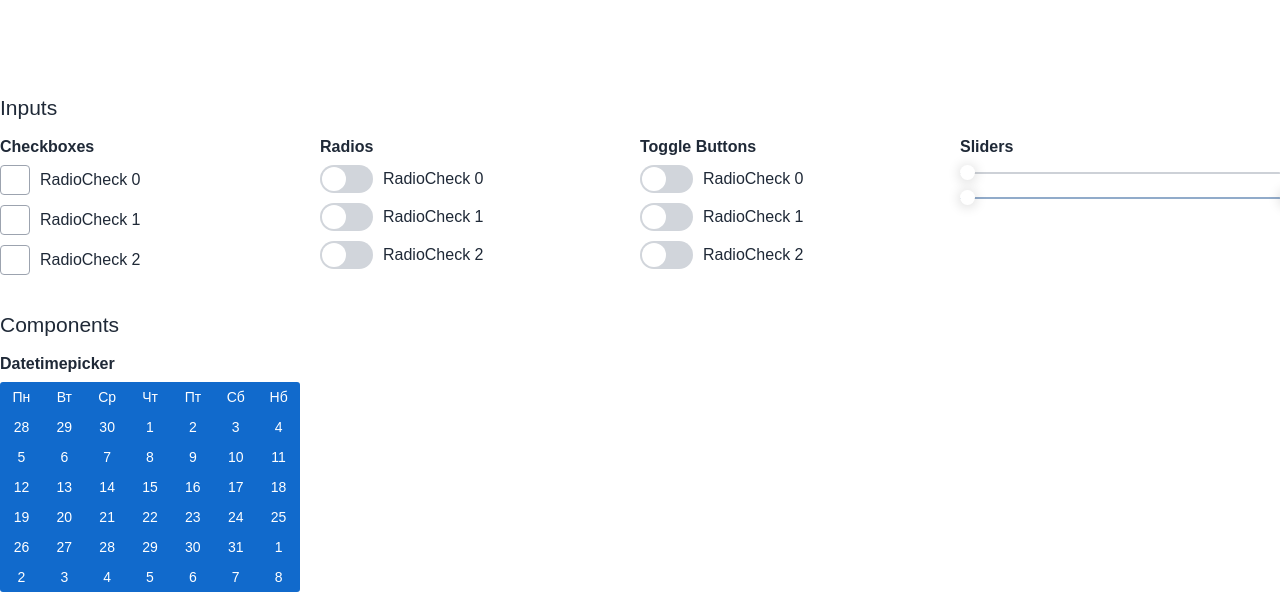
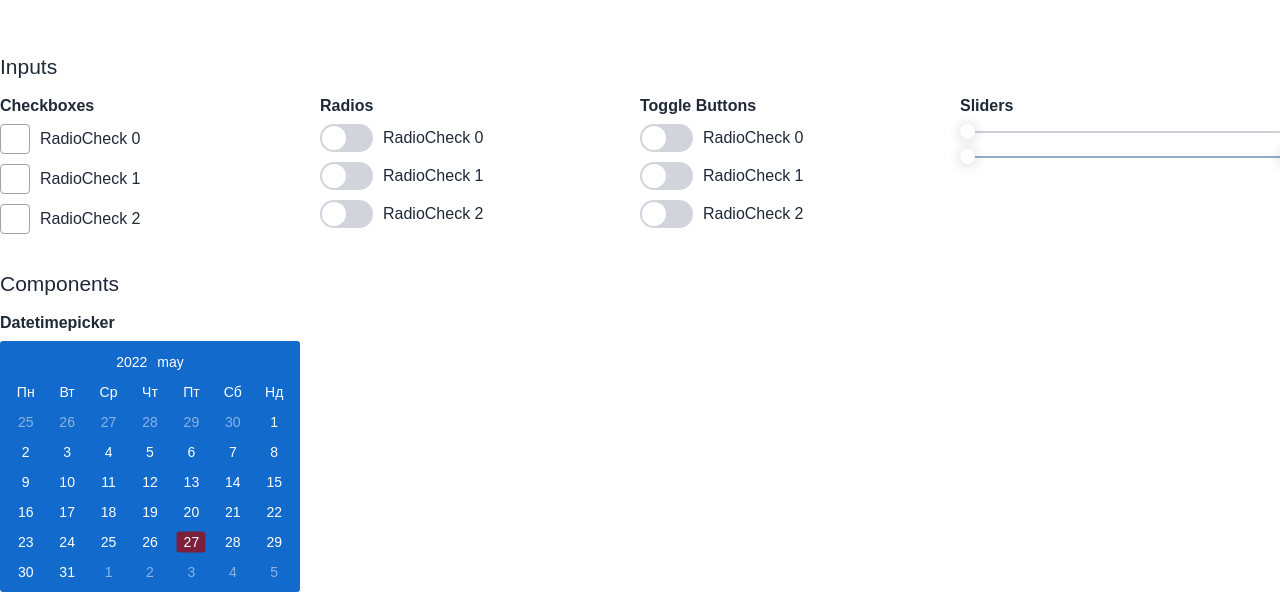
Before and after one commit to cyber-wf13/vue-kit, a Vue app: page / in a window 1280 px wide. Shown: the part 193-800 px from the top of the page. Built offline with nearby package versions, Linux system fonts and the light colour scheme; the HTML template or start-up script is replaced by a standard one.

Commit message:
Add action button to manipulate date

```diff
--- a/src/components/DatetimepickerCalendar.vue
+++ b/src/components/DatetimepickerCalendar.vue
@@ -1,7 +1,44 @@
 <template>
   <div class="calendar">
     <div class="calendar__head">
-      <div class="calendar__head-actions"></div>
+      <div class="calendar__head-actions calendar-actions">
+        <div class="calendar-actions__items calendar-actions__prev">
+          <button
+            class="calendar-actions__prev-year calendar-actions__button"
+            @click="yearPrevUpdate"
+          >
+            <i class="fa-solid fa-angles-left"></i>
+          </button>
+          <button
+            class="calendar-actions__prev-month calendar-actions__button"
+            @click="monthPrevUpdate"
+          >
+            <i class="fa-solid fa-chevron-left"></i>
+          </button>
+        </div>
+        <div class="calendar-actions__dates">
+          <span class="calendar-actions__year calendar-actions__date">{{
+            selectedYear
+          }}</span>
+          <span class="calendar-actions__month calendar-actions__date">{{
+            nameOfMonth[selectedMonth]
+          }}</span>
+        </div>
+        <div class="calendar-actions__items calendar-actions__next">
+          <button
+            class="calendar-actions__next-month calendar-actions__button"
+            @click="monthNextUpdate"
+          >
+            <i class="fa-solid fa-chevron-right"></i>
+          </button>
+          <button
+            class="calendar-actions__next-year calendar-actions__button"
+            @click="yearNextUpdate"
+          >
+            <i class="fa-solid fa-angles-right"></i>
+          </button>
+        </div>
+      </div>
       <div class="calendar__days">
         <div
           class="calendar__ceil calendar__ceil-day"
@@ -13,7 +50,19 @@
       </div>
     </div>
     <div class="calendar__body">
-      <div class="calendar__ceil" v-for="day in days" :key="day">{{ day }}</div>
+      <div
+        class="calendar__ceil"
+        v-for="(day, idx) in days"
+        :key="idx"
+        :class="{
+          'calendar__ceil-under':
+            idx < daysIdx.prev || idx >= daysIdx.next ? true : false,
+          'calendar__ceil-current':
+            idx === daysIdx.current && daysIdx.current != -1 ? true : false,
+        }"
+      >
+        {{ day }}
+      </div>
     </div>
   </div>
 </template>
@@ -21,9 +70,15 @@
 export default {
   data() {
     return {
-      nameOfDays: ["пн", "вт", "ср", "чт", "пт", "сб", "нб"],
-      selectedMonth: 11,
-      selectedYear: 2022,
+      nameOfDays: ["пн", "вт", "ср", "чт", "пт", "сб", "нд"],
+      selectedMonth: new Date().getMonth(),
+      selectedYear: new Date().getFullYear(),
+      days: [],
+      daysIdx: {
+        prev: 0,
+        next: 0,
+        current: 0,
+      },
       nameOfMonth: [
         "jan",
         "feb",
@@ -40,8 +95,11 @@ export default {
       ],
     };
   },
-  computed: {
-    days() {
+  mounted() {
+    this.days = this.calculateDays();
+  },
+  methods: {
+    calculateDays() {
       // Масив для відображення днів (макс. 42 елементи)
       let daysOfArray = [];
 
@@ -55,7 +113,8 @@ export default {
       if (startIdx === -1) {
         startIdx = 6;
       }
-
+      // Вираховуємо індекс для прописання класу попереднім дням
+      this.daysIdx.prev = startIdx;
       // Визначення попереднього місяця та року для заповнення попередньої частини
       let prevMonth = this.selectedMonth - 1;
       let prevYear = this.selectedYear;
@@ -77,12 +136,30 @@ export default {
         startIdx--;
       }
 
+      // Масив з днями вибраного місяця
+      let currentDaysOfArray = [];
+
       // Алгоритм додавання в календар вибраної дати
       for (let day = 1; day <= this.daysCount[this.selectedMonth]; day++) {
-        daysOfArray.push(
+        currentDaysOfArray.push(
           new Date(this.selectedYear, this.selectedMonth, day).getDate()
         );
       }
+
+      // Вираховуємо індекс поточного дня поточного місяця та об'єднуємо масиви
+      if (
+        this.selectedMonth === new Date().getMonth() &&
+        this.selectedYear === new Date().getFullYear()
+      ) {
+        this.daysIdx.current =
+          this.daysIdx.prev + currentDaysOfArray.indexOf(new Date().getDate());
+      } else {
+        this.daysIdx.current = -1;
+      }
+      daysOfArray = daysOfArray.concat(currentDaysOfArray);
+
+      // Вираховуємо індекс для прописання класу наступних днів
+      this.daysIdx.next = daysOfArray.length;
 
       // Вираховуємо скільки порожніх комірок та виставляємо дату для кінцевих комірок
       const endIdx = 42 - daysOfArray.length;
@@ -106,6 +183,40 @@ export default {
 
       return daysOfArray;
     },
+    monthPrevUpdate() {
+      if (this.selectedMonth <= 0) {
+        return;
+      }
+      this.selectedMonth -= 1;
+      this.days = this.calculateDays();
+      console.log("Month is update");
+    },
+    monthNextUpdate() {
+      if (this.selectedMonth >= 11) {
+        return;
+      }
+      this.selectedMonth += 1;
+      this.days = this.calculateDays();
+      console.log("Month is update");
+    },
+    yearPrevUpdate() {
+      if (this.selectedYear <= 1922) {
+        return;
+      }
+      this.selectedYear -= 1;
+      this.days = this.calculateDays();
+      console.log("Year is update");
+    },
+    yearNextUpdate() {
+      if (this.selectedYear >= 2122) {
+        return;
+      }
+      this.selectedYear += 1;
+      this.days = this.calculateDays();
+      console.log("Year is update");
+    },
+  },
+  computed: {
     daysCount() {
       const countOfFebruary = this.selectedYear % 4 === 0 ? 29 : 28;
       return [31, countOfFebruary, 31, 30, 31, 30, 31, 31, 30, 31, 30, 31];
@@ -119,6 +230,7 @@ export default {
   width: 100%;
   background-color: $c-primary;
   border-radius: 3px;
+  padding: 5px;
 
   &__body,
   &__days {
@@ -150,13 +262,35 @@ export default {
       height: 70%;
       width: 70%;
       transform: translate(-50%, -50%);
-      z-index: 1;
+      z-index: -1;
       transition: background-color 0.2s ease;
       border-radius: 3px;
     }
 
     &:hover::after {
       background-color: rgba(#fff, 0.3);
+    }
+  }
+
+  &__ceil-under {
+    color: rgba(#fff, 0.5);
+  }
+
+  &__ceil-current {
+    &::after {
+      content: none;
+    }
+    &::before {
+      content: "";
+      position: absolute;
+      top: 50%;
+      left: 50%;
+      background-color: rgba(#aa0000, 0.7);
+      height: 70%;
+      width: 70%;
+      transform: translate(-50%, -50%);
+      z-index: -1;
+      border-radius: 3px;
     }
   }
 
@@ -168,4 +302,44 @@ export default {
     }
   }
 }
+
+.calendar-actions {
+  display: flex;
+  justify-content: space-between;
+  align-items: center;
+  color: #fff;
+
+  &__button {
+    background-color: transparent;
+    height: 27px;
+    width: 27px;
+    text-align: center;
+    font-size: rem(12);
+    line-height: 1em;
+    border: none;
+    color: #fff;
+    cursor: pointer;
+    transition: 0.3s transform ease-in-out;
+
+    &:hover {
+      transform: scale(1.2);
+    }
+  }
+
+  &__dates {
+    font-weight: 300;
+    font-size: rem(14);
+  }
+
+  &__date {
+    display: inline-block;
+    margin: 0 5px;
+    cursor: pointer;
+    transition: 0.3s transform ease-in-out;
+
+    &:hover {
+      transform: scale(1.1);
+    }
+  }
+}
 </style>
```
